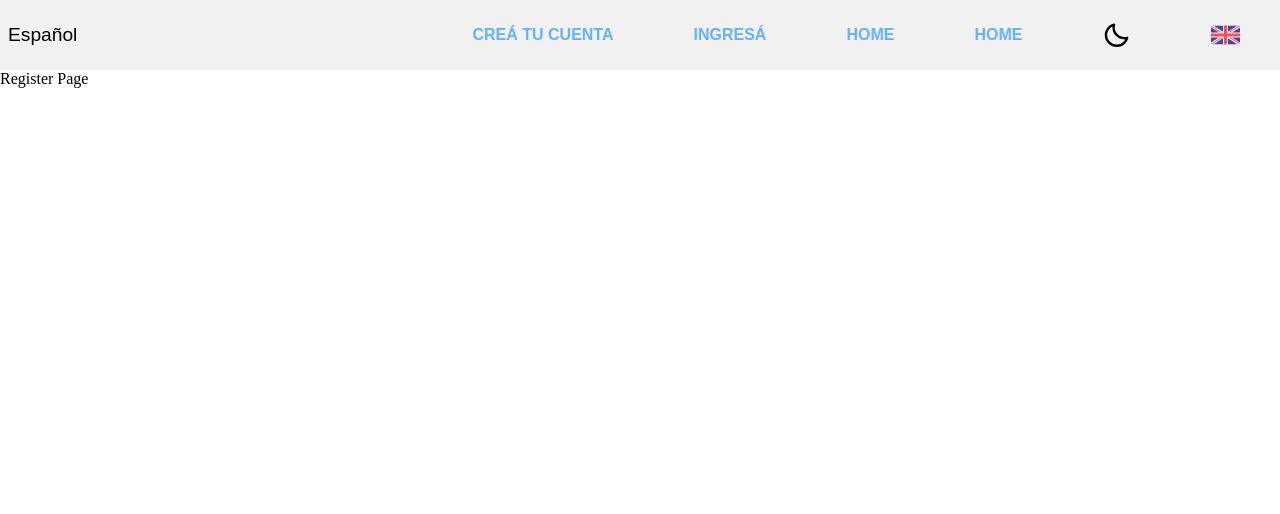
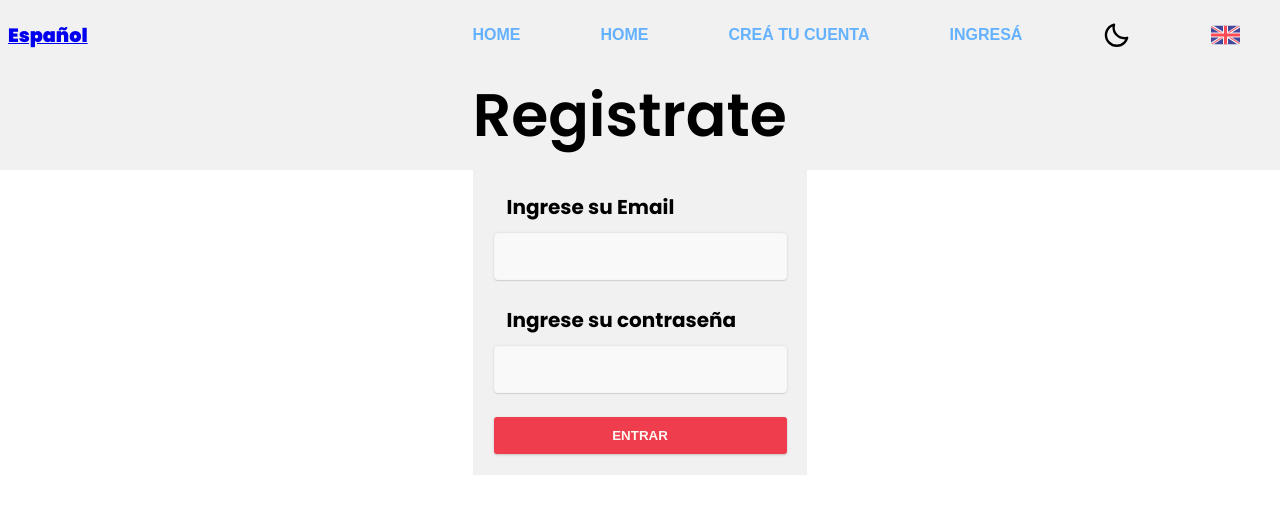
Before and after one commit to alanshalem/lms, a React (Create React App) app in the folder frontend/: page /register in a window 1280 px wide. Shown: the top 514 px of the page. Built offline with nearby package versions, Linux system fonts and the light colour scheme; a web font is replaced by a local one.

Commit message:
add register form

```diff
--- a/frontend/package.json
+++ b/frontend/package.json
@@ -15,6 +15,7 @@
     "react-redux": "^7.2.5",
     "react-router-dom": "^5.3.0",
     "react-scripts": "4.0.3",
+    "react-toastify": "^8.0.2",
     "redux": "^4.1.1",
     "redux-thunk": "^2.3.0",
     "styled-components": "^5.3.1",
--- a/frontend/src/App.js
+++ b/frontend/src/App.js
@@ -1,6 +1,4 @@
 import React from "react";
-import { BrowserRouter as Router } from "react-router-dom";
-import HomePage from "./pages/HomePage";
 import { ThemeProvider } from "styled-components";
 import { useTheme } from "./hooks";
 import { I18nextProvider } from "react-i18next";
@@ -58,7 +56,6 @@ function App() {
       <I18nextProvider i18n={i18next}>
         <ThemeProvider theme={themes[theme]}>
           <AppRouter theme={theme} toggleTheme={toggleTheme} />
-          {/* <Home theme={theme} toggleTheme={toggleTheme} /> */}
         </ThemeProvider>
       </I18nextProvider>
     </AuthProvider>
--- a/frontend/src/components/Jumbotron/Jumbotron.elements.js
+++ b/frontend/src/components/Jumbotron/Jumbotron.elements.js
@@ -0,0 +1,20 @@
+import styled from "styled-components";
+export const Container = styled.div`
+  width: 100%;
+  height: 100px;
+  background: ${({ theme }) => theme.colors.background};
+`;
+
+export const Row = styled.div`
+  width: 100%;
+  display: flex;
+  justify-content: center;
+  align-items: flex-start;
+`;
+
+export const Title = styled.h1`
+  font-size: 60px;
+  font-weight: 600;
+  font-family: "Poppins";
+  color: ${({ theme }) => theme.colors.text};
+`;
--- a/frontend/src/components/Jumbotron/Jumbotron.js
+++ b/frontend/src/components/Jumbotron/Jumbotron.js
@@ -0,0 +1,23 @@
+import React from "react";
+import { Container, Row, Title } from "./Jumbotron.elements";
+
+const Jumbotron = ({ title, children }) => {
+  return (
+    <div className="mainback">
+      <Container>
+        <Row>
+          <div>
+            {title && (
+              <>
+                <Title>{title}</Title>
+              </>
+            )}
+            {children}
+          </div>
+        </Row>
+      </Container>
+    </div>
+  );
+};
+
+export default Jumbotron;
--- a/frontend/src/components/Navbar/Navbar.elements.js
+++ b/frontend/src/components/Navbar/Navbar.elements.js
@@ -22,21 +22,9 @@ export const LogoContainer = styled.div`
   display: flex;
   align-items: center;
   font-size: 1.2rem;
-  font-family: sans-serif;
-  p {
-    &:nth-child(2) {
-      color: #fff;
-    }
-    &:nth-child(3) {
-      font-size: 1.5rem;
-      font-weight: 500;
-      color: #e07924;
-    }
-  }
-  svg {
-    fill: #e07924;
-    margin-right: 0.5rem;
-  }
+  font-weight: 900;
+  font-family: "Poppins", sans-serif;
+  color: #9400d3;
 `;
 
 export const Menu = styled.ul`
@@ -46,7 +34,7 @@ export const Menu = styled.ul`
   justify-content: space-between;
   list-style: none;
   @media screen and (max-width: 960px) {
-    background-color: #23394d;
+    background-color: ${({ theme }) => theme.colors.background};
     position: absolute;
     top: 70px;
     left: ${({ open }) => (open ? "0" : "-100%")}; //Import
@@ -87,7 +75,7 @@ export const MenuItemLink = styled(LinkR)`
   transition: 0.5s all ease;
   &:hover {
     color: #fff;
-    background-color: #e0792a;
+    background-color: #64b2ff;
     transition: 0.5s all ease;
     div {
       svg {
@@ -103,7 +91,7 @@ export const MenuItemLink = styled(LinkR)`
     align-items: center;
     svg {
       display: none;
-      fill: #e0792a;
+      fill: #64b2ff;
       margin-right: 0.5rem;
     }
   }
@@ -176,7 +164,7 @@ export const MobileIcon = styled.div`
     align-items: center;
     cursor: pointer;
     svg {
-      fill: #e07924;
+      fill: #64b2ff;
       margin-right: 0.5rem;
     }
   }
--- a/frontend/src/components/Navbar/Navbar.js
+++ b/frontend/src/components/Navbar/Navbar.js
@@ -18,18 +18,32 @@ import { BiSun, BiMoon } from "react-icons/bi";
 import Arg from "../../assets/img/arg.svg";
 import Uk from "../../assets/img/uk.svg";
 
+import { Link } from "react-router-dom";
+
 const Navbar = ({ theme, toggleTheme }) => {
   const [t, i18n] = useTranslation("global");
   const [showMobileMenu, setShowMobileMenu] = useState(false);
   return (
     <Container>
       <Wrapper>
-        <LogoContainer>{t("navbar.logo")}</LogoContainer>
+        <LogoContainer>
+          <Link to="/">{t("navbar.logo")} </Link>
+        </LogoContainer>
 
         <MobileIcon onClick={() => setShowMobileMenu(!showMobileMenu)}>
           {showMobileMenu ? <FaTimes /> : <FaBars />}
         </MobileIcon>
         <Menu open={showMobileMenu}>
+          <MenuItem>
+            <MenuItemLink onClick={() => setShowMobileMenu(!showMobileMenu)}>
+              HOME
+            </MenuItemLink>
+          </MenuItem>
+          <MenuItem>
+            <MenuItemLink onClick={() => setShowMobileMenu(!showMobileMenu)}>
+              HOME
+            </MenuItemLink>
+          </MenuItem>
           <MenuItem>
             <MenuItemLink
               to="/register"
@@ -44,16 +58,6 @@ const Navbar = ({ theme, toggleTheme }) => {
               onClick={() => setShowMobileMenu(!showMobileMenu)}
             >
               {t("navbar.login")}
-            </MenuItemLink>
-          </MenuItem>
-          <MenuItem>
-            <MenuItemLink onClick={() => setShowMobileMenu(!showMobileMenu)}>
-              HOME
-            </MenuItemLink>
-          </MenuItem>
-          <MenuItem>
-            <MenuItemLink onClick={() => setShowMobileMenu(!showMobileMenu)}>
-              HOME
             </MenuItemLink>
           </MenuItem>
           <MenuItem>
--- /dev/null
+++ b/frontend/src/components/RegisterForm/RegisterForm.elements.js
@@ -0,0 +1,83 @@
+import styled, { keyframes } from "styled-components";
+
+const jump = keyframes`
+  from{
+    transform: translateY(0)
+  }
+  to{
+    transform: translateY(-3px)
+  }
+`;
+
+export const Wrapper = styled.section`
+  background: ${({ theme }) => theme.colors.background};
+  display: flex;
+  justify-content: center;
+  align-items: center;
+  height: 100%;
+  width: 100%;
+`;
+
+export const Form = styled.form`
+  margin: 0 auto;
+  width: 100%;
+  max-width: 414px;
+  padding: 1.3rem;
+  display: flex;
+  flex-direction: column;
+  position: relative;
+`;
+
+export const Input = styled.input`
+  max-width: 100%;
+  padding: 11px 13px;
+  background: #f9f9fa;
+  color: #f03d4e;
+  margin-bottom: 0.9rem;
+  border-radius: 4px;
+  outline: 0;
+  border: 1px solid rgba(245, 245, 245, 0.7);
+  font-size: 20px;
+  transition: all 0.3s ease-out;
+  box-shadow: 0 0 3px rgba(0, 0, 0, 0.1), 0 1px 1px rgba(0, 0, 0, 0.1);
+  :focus,
+  :hover {
+    box-shadow: 0 0 3px rgba(0, 0, 0, 0.15), 0 1px 5px rgba(0, 0, 0, 0.1);
+  }
+`;
+
+export const Label = styled.label`
+  max-width: 100%;
+  padding: 11px 13px;
+  font-size: 20px;
+  font-family: "Poppins";
+  font-weight: 700;
+  color: ${({ theme }) => theme.colors.text}; ;
+`;
+
+export const Button = styled.button`
+  max-width: 100%;
+  padding: 11px 13px;
+  color: rgb(253, 249, 243);
+  font-weight: 600;
+  text-transform: uppercase;
+  background: #f03d4e;
+  border: none;
+  border-radius: 3px;
+  outline: 0;
+  cursor: pointer;
+  margin-top: 0.6rem;
+  box-shadow: 0 1px 3px rgba(0, 0, 0, 0.1), 0 1px 2px rgba(0, 0, 0, 0.1);
+  transition: all 0.3s ease-out;
+  :hover {
+    background: rgb(200, 50, 70);
+    animation: ${jump} 0.2s ease-out forwards;
+  }
+`;
+
+export const Title = styled.h2`
+  font-weight: normal;
+  color: #2a2a29;
+  text-shadow: 0 1px 3px rgba(0, 0, 0, 0.1), 0 1px 2px rgba(0, 0, 0, 0.1);
+  text-align: center;
+`;
--- /dev/null
+++ b/frontend/src/components/RegisterForm/RegisterForm.js
@@ -0,0 +1,44 @@
+import React, { useState } from "react";
+import { Wrapper, Form, Label, Input, Button } from "./RegisterForm.elements";
+const RegisterForm = () => {
+  const [dados, setDados] = useState({
+    email: "",
+    password: "",
+  });
+  const handleSubmit = (e) => {
+    e.preventDefault();
+    console.log(dados);
+  };
+
+  const handleChange = (e) => {
+    e.preventDefault();
+    const { name, value } = e.target;
+    setDados(Object.assign(dados, { [name]: value }));
+  };
+
+  return (
+    <>
+      <Wrapper>
+        <Form onSubmit={handleSubmit}>
+          <Label for="email">Ingrese su Email</Label>
+          <Input
+            type="email"
+            name="email"
+            value={dados.email}
+            onChange={handleChange}
+          />
+          <Label for="password">Ingrese su contraseña</Label>
+          <Input
+            type="password"
+            name="password"
+            value={dados.password}
+            onChange={handleChange}
+          />
+          <Button>Entrar</Button>
+        </Form>
+      </Wrapper>
+    </>
+  );
+};
+
+export default RegisterForm;
--- a/frontend/src/pages/LoginPage.js
+++ b/frontend/src/pages/LoginPage.js
@@ -1,7 +1,12 @@
 import React from "react";
+import Jumbotron from "../components/Jumbotron/Jumbotron";
 
 const LoginPage = () => {
-  return <div>Login Page</div>;
+  return (
+    <>
+      <Jumbotron title="Login" />
+    </>
+  );
 };
 
 export default LoginPage;
--- a/frontend/src/pages/RegisterPage.js
+++ b/frontend/src/pages/RegisterPage.js
@@ -1,7 +1,15 @@
 import React from "react";
+import Jumbotron from "../components/Jumbotron/Jumbotron";
+import RegisterForm from "../components/RegisterForm/RegisterForm";
 
 const RegisterPage = () => {
-  return <div>Register Page</div>;
+  return (
+    <>
+      <Jumbotron title="Registrate">
+        <RegisterForm />
+      </Jumbotron>
+    </>
+  );
 };
 
 export default RegisterPage;
```
Also changed, not shown: frontend/src/components/LoginForm/LoginForm.elements.js (added), frontend/src/components/LoginForm/LoginForm.js (added), 1 other file (tests, documents, lock files or other folders).
